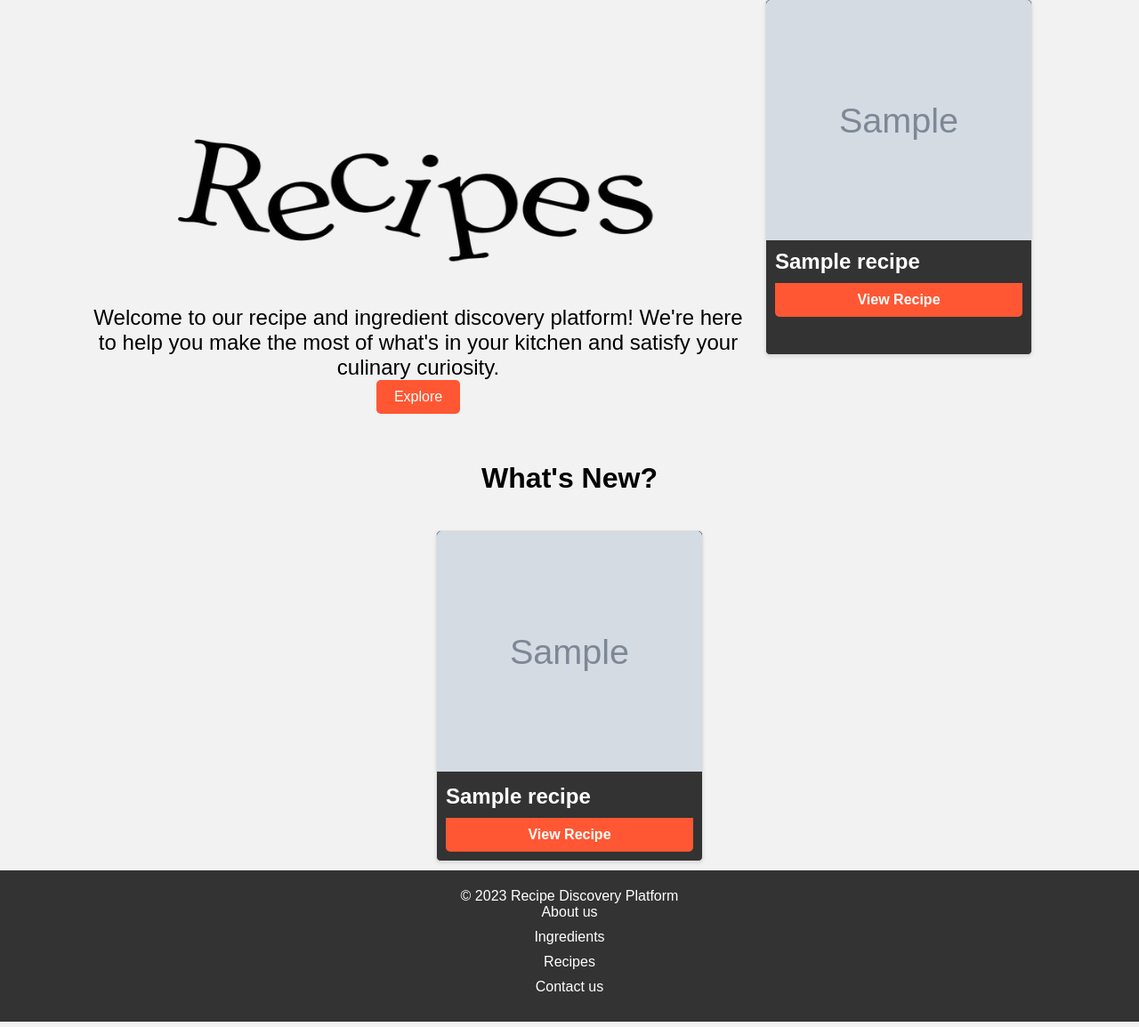
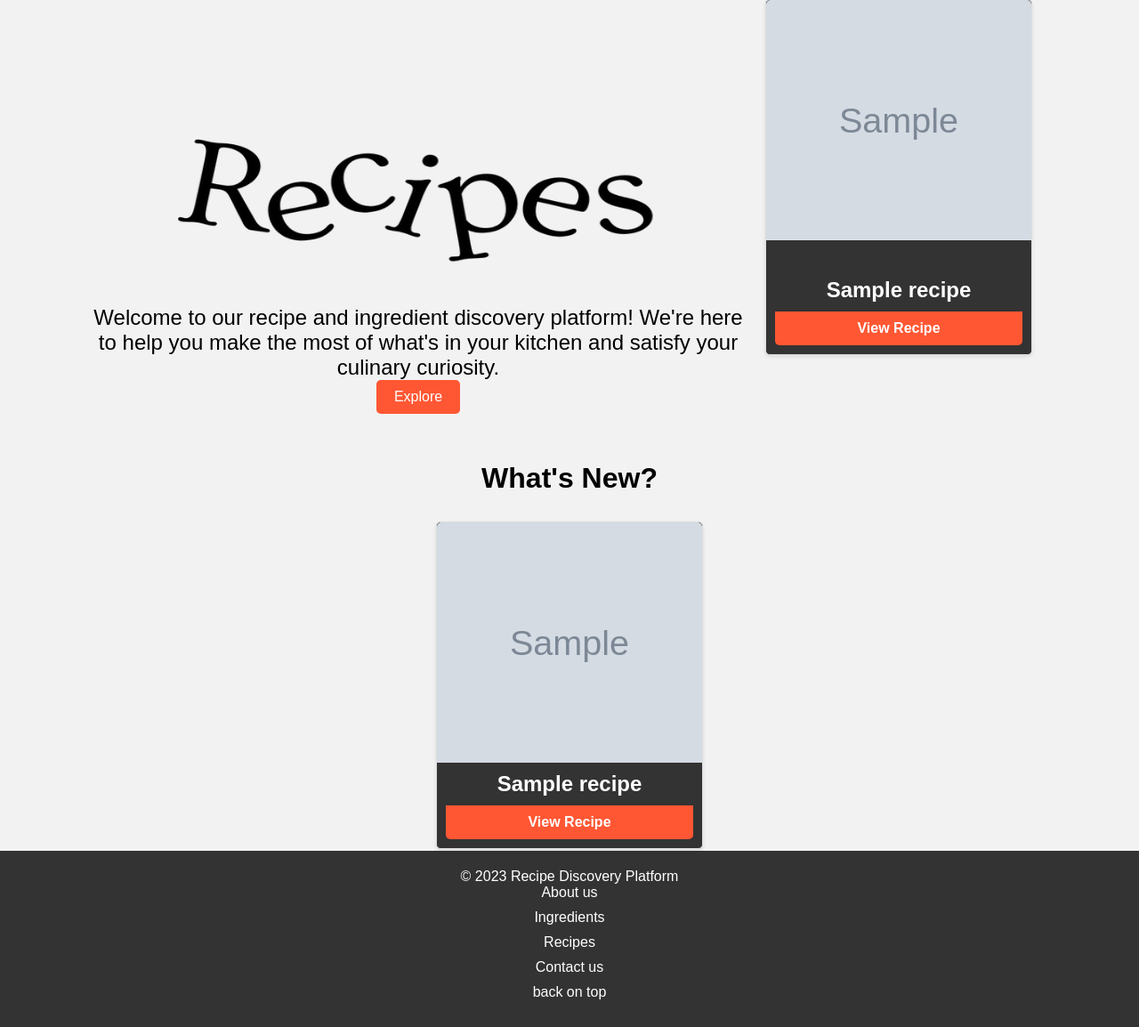
Before and after one commit to kokey09/Recipe-Management-System, a Flask app: page / in a window 1280 px wide. Shown: the part 121-1275 px from the top of the page at 89% size. Run offline with Flask 3, Linux system fonts and the light colour scheme; tables that the repository leaves empty hold one stand-in row (values such as "Sample post"); grey boxes marked "Sample" are stand-in pictures.

Commit message:
10-22-2023 v1

```diff
--- a/controllers/static/css/user_page.css
+++ b/controllers/static/css/user_page.css
@@ -5,38 +5,42 @@
     padding: 100px;
 }
 
+
+
 .recipe-card {
+    display: flex;
+    flex-direction: column;
+    justify-content: space-between; /* Push the title to the top and "View Recipe" link to the bottom */
     width: 300px;
-    height: 400px;
     margin: 20px;
     background-color: #333;
     border: 1px solid #ddd;
     border-radius: 5px;
     box-shadow: 0 2px 4px rgba(0, 0, 0, 0.1);
     transition: transform 0.2s;
-    display: flex;
-    flex-direction: column;
+    height: 400px; /* Set a fixed height */
 }
+
 
 .recipe-card:hover {
     transform: translateY(-5px);
 }
 
 .recipe-card img {
-    width: 100%;
+    width: 298%;
     border-top-left-radius: 5px;
     border-top-right-radius: 5px;
 }
 
 .recipe-card .recipe-details {
     padding: 10px;
-    flex: 1;
 }
 
 .recipe-card h2 {
     font-size: 24px;
     color: #FFFFFF;
     margin-bottom: 10px;
+    text-align: center
 }
 
 .recipe-card p {
@@ -120,18 +124,21 @@
 }
 
 .recipe-new-list {
-    list-style-type: none;
+   list-style-type: none;
     display: flex;
     flex-wrap: wrap;
     justify-content: center;
-    padding: 0;
-    margin-top:30px;
+    padding: 10px;
+    height: 400px; /* Set a fixed height */
 
 }
 
 .recipe-new-card {
+    display: flex;
+    flex-direction: column;
+    justify-content: space-between; /* Push the title to the top and "View Recipe" link to the bottom */
     width: 300px;
-    margin: 10px;
+    margin: 20px;
     background-color: #333;
     border: 1px solid #ddd;
     border-radius: 5px;
@@ -158,6 +165,7 @@
     font-size: 24px;
     color: #FFFFFF;
     margin-bottom: 10px;
+    text-align:center;
 }
 
 .recipe-new-card p {
--- a/controllers/templates/recipe_display.html
+++ b/controllers/templates/recipe_display.html
@@ -30,6 +30,7 @@
             {% endfor %}
     </ul>
 
+
     {% endblock %}
 </body>
 </html>
--- a/controllers/templates/user_page.html
+++ b/controllers/templates/user_page.html
@@ -58,6 +58,8 @@
             <li><a href="/ingredient_display">Ingredients</a></li>
             <li><a href="/recipe_display">Recipes</a></li>
             <li><a href="/contact_us">Contact us</a></li>
+            <li><a href="#">back on top </a></li>
+
         </ul>
     </div>
 </footer>
```
Also changed, not shown: controllers/account_controller.py (+8 -1 lines), controllers/static/css/recipe_display.css (+11 -3 lines), static/img-db/adobo.jpg (added), static/img-db/fruit_salad.jpg (added).
